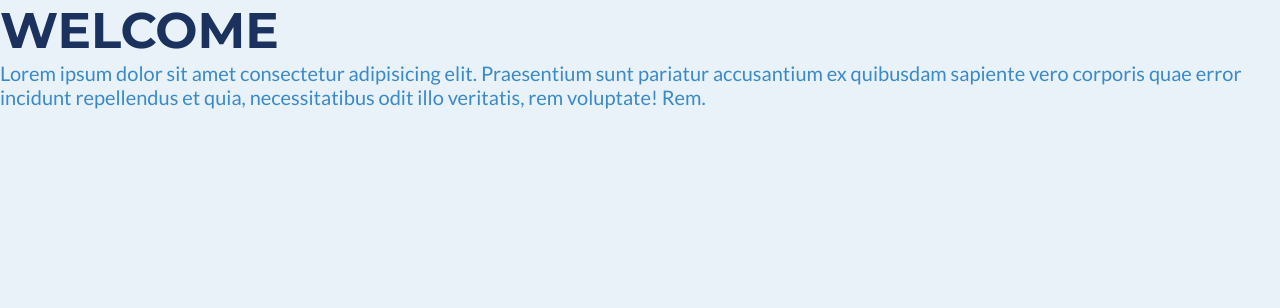
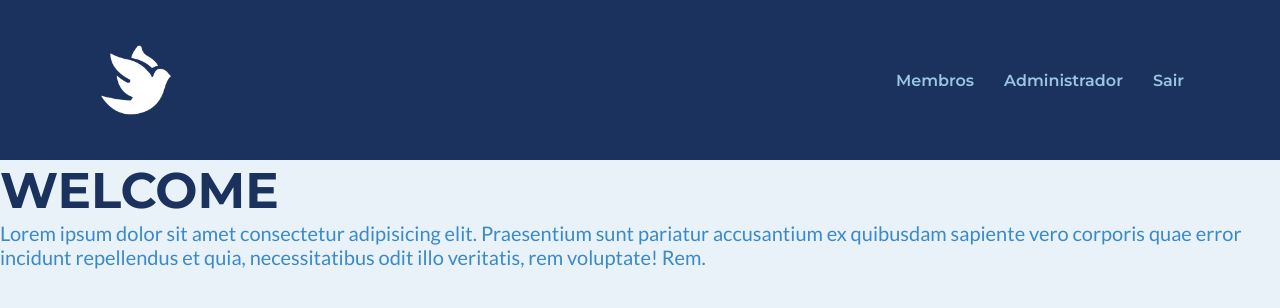
Before and after one commit to LucasLoopsT/Cadastros_Assembleia, a React (Vite) app in the folder frontend/: page /#/ in a window 1280 px wide. Shown: the top 308 px of the page. Built offline with nearby package versions, Linux system fonts and the light colour scheme.

Commit message:
feat: Header Nav Component

```diff
--- a/frontend/src/App.tsx
+++ b/frontend/src/App.tsx
@@ -5,11 +5,15 @@ import { ThemeProvider } from "styled-components";
 import theme from "./styles/theme.tsx";
 import GlobalStyle from "./styles/global.tsx";
 
+//Components
+import Header from "./components/header/index.tsx";
+
 function App() {
   return (
     <>
       <ThemeProvider theme={theme}>
         <GlobalStyle />
+        <Header />
         <Outlet />
       </ThemeProvider>
     </>
--- /dev/null
+++ b/frontend/src/components/header/index.tsx
@@ -0,0 +1,19 @@
+import { Container } from "./style.tsx";
+import logo from "../../assets/pomba.png";
+
+function Header() {
+  return (
+    <Container>
+      <nav>
+        <img src={logo} alt="pomba da paz" />
+        <ul>
+          <li>Membros</li>
+          <li>Administrador</li>
+          <li>Sair</li>
+        </ul>
+      </nav>
+    </Container>
+  );
+}
+
+export default Header;
--- /dev/null
+++ b/frontend/src/components/header/style.tsx
@@ -0,0 +1,39 @@
+import styled from "styled-components";
+
+export const Container = styled.header`
+  width: 100%;
+  height: 20vh;
+  background-color: ${({ theme }) => theme.COLORS.color_1};
+  display: flex;
+  justify-content: center;
+  align-items: center;
+
+  nav {
+    width: 85%;
+    max-width: 1200px;
+    display: flex;
+    justify-content: space-between;
+  }
+
+  img {
+    width: 80px;
+  }
+
+  ul {
+    display: flex;
+    align-items: center;
+    gap: 30px;
+  }
+
+  li {
+    color: ${({ theme }) => theme.COLORS.color_3};
+    font-weight: 600;
+    text-decoration: underline transparent;
+    list-style: none;
+  }
+
+  li:hover {
+    color: white;
+    text-decoration: underline white;
+  }
+`;
--- a/frontend/src/styles/global.tsx
+++ b/frontend/src/styles/global.tsx
@@ -44,7 +44,7 @@ export default createGlobalStyle`
         color: ${({ theme }) => theme.COLORS.color_1};
     }
 
-    button, a{
+    button, a, li{
         cursor: pointer;
         text-decoration: none;
         transition: all 200ms ease;
```
Also changed, not shown: frontend/src/assets/pomba.png.
